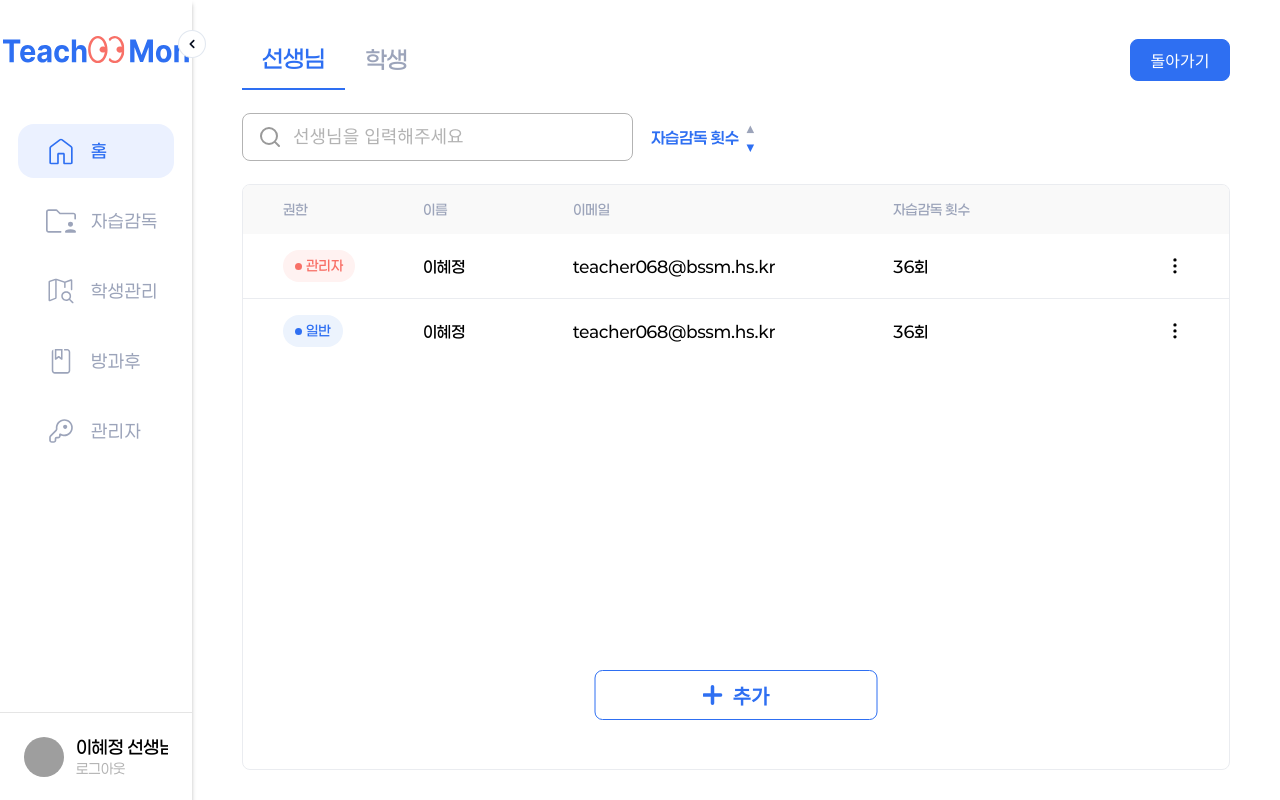
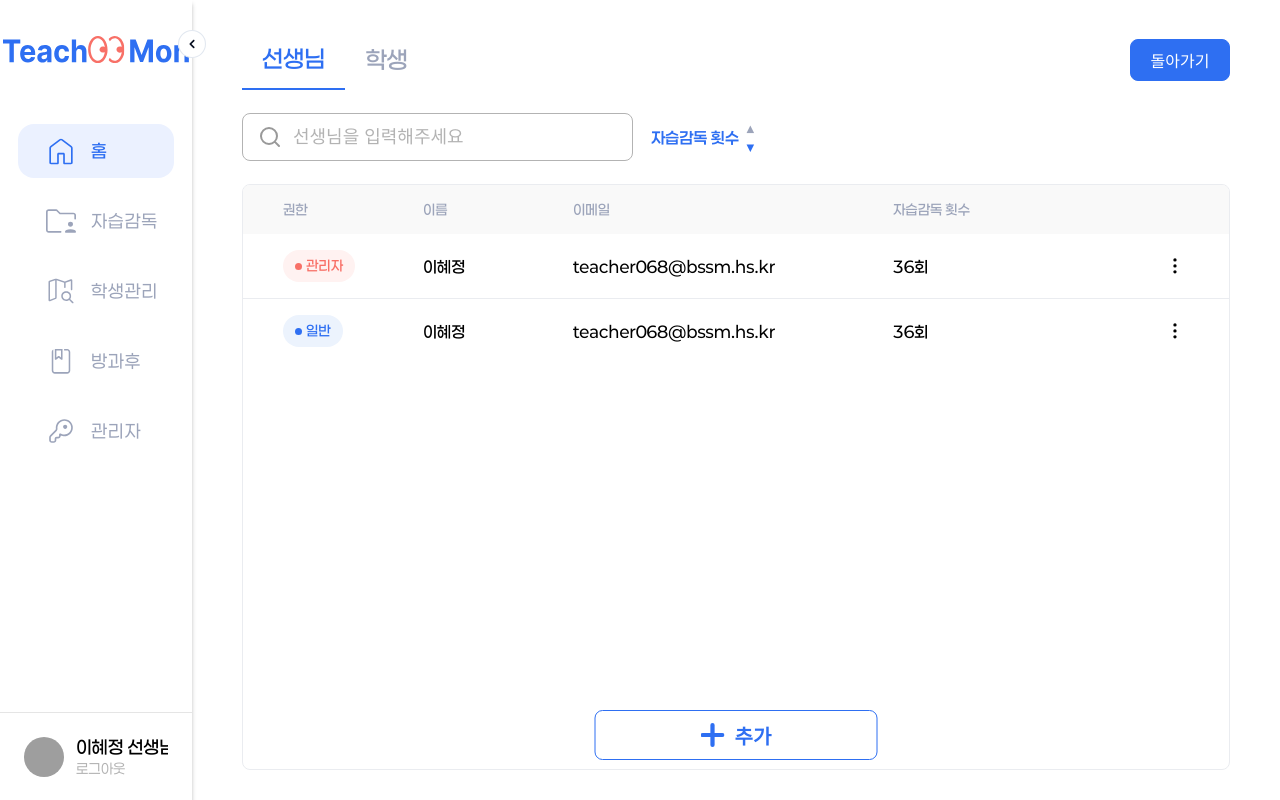
Before and after one commit to Teachers-Teachmon/Teachmon-Client-V2, a React (Vite) app: page /admin/users in a window 1280 px wide. Built offline with nearby package versions, Linux system fonts and the light colour scheme; grey boxes are pictures that could not be loaded.

Commit message:
fix/TC-16 :: 스타일 수정

```diff
--- a/src/containers/admin/users/students/index.tsx
+++ b/src/containers/admin/users/students/index.tsx
@@ -78,19 +78,6 @@ export default function Students({ searchQuery }: StudentsProps) {
       return newSet;
     });
     setOpenMenuId(null);
-  };
-
-  const handleAdd = () => {
-    const newStudent: Student = {
-      id: String(Date.now()),
-      grade: 1,
-      classNum: 1,
-      number: 1,
-      name: '',
-    };
-    setStudents([...students, newStudent]);
-    setEditingStudent(newStudent);
-    setEditingIds((prev) => new Set(prev).add(newStudent.id));
   };
 
   const filteredStudents = students.filter(
@@ -218,10 +205,6 @@ export default function Students({ searchQuery }: StudentsProps) {
       <S.TableWrapper>
         <TableLayout columns={columns} data={filteredStudents} renderActions={renderActions} />
       </S.TableWrapper>
-      <S.AddButton onClick={handleAdd}>
-        <img src="/icons/common/plusBlue.svg" alt="추가" />
-        <span>추가</span>
-      </S.AddButton>
     </>
   );
 }
--- a/src/containers/admin/users/students/style.ts
+++ b/src/containers/admin/users/students/style.ts
@@ -61,39 +61,6 @@ export const DropdownItem = styled.button<{ $danger?: boolean }>`
   }
 `;
 
-export const AddButton = styled.button`
-  position: absolute;
-  bottom: 80px;
-  left: 50%;
-  transform: translateX(-50%);
-  display: flex;
-  align-items: center;
-  justify-content: center;
-  gap: 10px;
-  width: 283px;
-  height: 50px;
-  background: ${colors.background};
-  border: 1px solid ${colors.primary};
-  border-radius: ${radius.md};
-  cursor: pointer;
-  transition: background 0.2s;
-
-  img {
-    width: 24px;
-    height: 24px;
-  }
-
-  span {
-    font-size: ${fontSizes.H4};
-    font-weight: 600;
-    color: ${colors.primary};
-  }
-
-  &:hover {
-    background: ${colors.primary100};
-  }
-`;
-
 export const EditButtonGroup = styled.div`
   display: flex;
   gap: 15px;
--- a/src/containers/admin/users/teachers/index.tsx
+++ b/src/containers/admin/users/teachers/index.tsx
@@ -84,19 +84,6 @@ export default function Teachers({ searchQuery, sortOrder }: TeachersProps) {
       return newSet;
     });
     setOpenMenuId(null);
-  };
-
-  const handleAdd = () => {
-    const newTeacher: Teacher = {
-      id: String(Date.now()),
-      role: '일반',
-      name: '',
-      email: '',
-      supervisionCount: 0,
-    };
-    setTeachers([...teachers, newTeacher]);
-    setEditingTeacher(newTeacher);
-    setEditingIds((prev) => new Set(prev).add(newTeacher.id));
   };
 
   const filteredTeachers = teachers
@@ -218,10 +205,6 @@ export default function Teachers({ searchQuery, sortOrder }: TeachersProps) {
       <S.TableWrapper>
         <TableLayout columns={columns} data={filteredTeachers} renderActions={renderActions} />
       </S.TableWrapper>
-      <S.AddButton onClick={handleAdd}>
-        <img src="/icons/common/plusBlue.svg" alt="추가" />
-        <span>추가</span>
-      </S.AddButton>
     </>
   );
 }
--- a/src/containers/admin/users/teachers/style.ts
+++ b/src/containers/admin/users/teachers/style.ts
@@ -61,39 +61,6 @@ export const DropdownItem = styled.button<{ $danger?: boolean }>`
   }
 `;
 
-export const AddButton = styled.button`
-  position: absolute;
-  bottom: 80px;
-  left: 50%;
-  transform: translateX(-50%);
-  display: flex;
-  align-items: center;
-  justify-content: center;
-  gap: 10px;
-  width: 283px;
-  height: 50px;
-  background: ${colors.background};
-  border: 1px solid ${colors.primary};
-  border-radius: ${radius.md};
-  cursor: pointer;
-  transition: background 0.2s;
-
-  img {
-    width: 20px;
-    height: 20px;
-  }
-
-  span {
-    font-size: ${fontSizes.H4};
-    font-weight: 600;
-    color: ${colors.primary};
-  }
-
-  &:hover {
-    background: ${colors.primary100};
-  }
-`;
-
 export const EditButtonGroup = styled.div`
   display: flex;
   gap: 15px;
--- a/src/pages/admin/users/index.tsx
+++ b/src/pages/admin/users/index.tsx
@@ -15,6 +15,10 @@ export default function AdminUsersPage() {
 
   const handleSort = () => {
     setSortOrder(sortOrder === 'desc' ? 'asc' : 'desc');
+  };
+
+  const handleAdd = () => {
+    // 추가 버튼 클릭 시 필요한 로직 (예: 스크롤 등)
   };
 
   return (
@@ -48,6 +52,11 @@ export default function AdminUsersPage() {
       ) : (
         <Students searchQuery={searchQuery} />
       )}
+
+      <S.AddButton onClick={handleAdd}>
+        <img src="/icons/common/plusBlue.svg" alt="추가" />
+        <span>추가</span>
+      </S.AddButton>
     </S.Container>
   );
 }
--- a/src/pages/admin/users/style.ts
+++ b/src/pages/admin/users/style.ts
@@ -60,3 +60,36 @@ export const ArrowDown = styled.span<{ $active?: boolean }>`
   font-size: 16px;
   color: ${({ $active }) => ($active ? colors.primary : colors.primaryGray)};
 `;
+
+export const AddButton = styled.button`
+  position: absolute;
+  bottom: 40px;
+  left: 50%;
+  transform: translateX(-50%);
+  display: flex;
+  align-items: center;
+  justify-content: center;
+  gap: 10px;
+  width: 283px;
+  height: 50px;
+  background: ${colors.background};
+  border: 1px solid ${colors.primary};
+  border-radius: 8px;
+  cursor: pointer;
+  transition: background 0.2s;
+
+  img {
+    width: 24px;
+    height: 24px;
+  }
+
+  span {
+    font-size: ${fontSizes.H4};
+    font-weight: 600;
+    color: ${colors.primary};
+  }
+
+  &:hover {
+    background: ${colors.primary100};
+  }
+`;
```
Also changed, not shown: src/components/ui/input/checkbox/index.tsx (added, +21 -0 lines), src/components/ui/input/checkbox/style.ts (added, +31 -0 lines).
